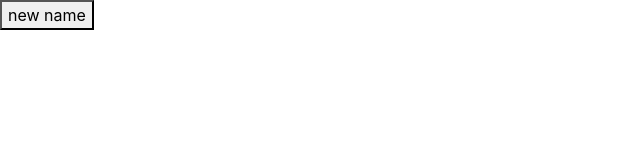
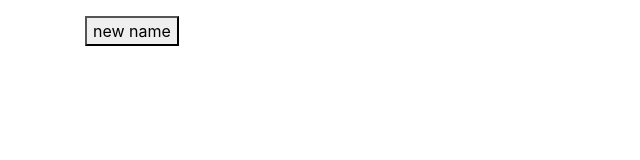
Before and after one commit to MikeC0xl0ng/name-generator, a plain HTML site: page index.html in a window 1280 px wide. Shown: the whole page, without its empty margins (0-640 px from the left). Drawn offline with nearby package versions, Linux system fonts and the light colour scheme.

Commit message:
Adding Bootstrap to the frontend

```diff
--- a/index.html
+++ b/index.html
@@ -14,8 +14,20 @@
     <script src="https://stackpath.bootstrapcdn.com/bootstrap/4.3.1/js/bootstrap.min.js" integrity="sha384-JjSmVgyd0p3pXB1rRibZUAYoIIy6OrQ6VrjIEaFf/nJGzIxFDsf4x0xIM+B07jRM" crossorigin="anonymous"></script>
 </head>
 <body>
-    <button id="create">new name</button>
-    <h2 id="output"></h2>
+    <div class="container">
+        <div class="row mt-3">
+            <div class="col">
+                <button id="create">new name</button>
+            </div>
+        </div>
+        <div class="row mt-3">
+            <div class="col">
+                <h2 id="output"></h2>
+            </div>
+        </div>
+    </div>
+
+
 
     <script src="index.js"></script>
 </body>
```
